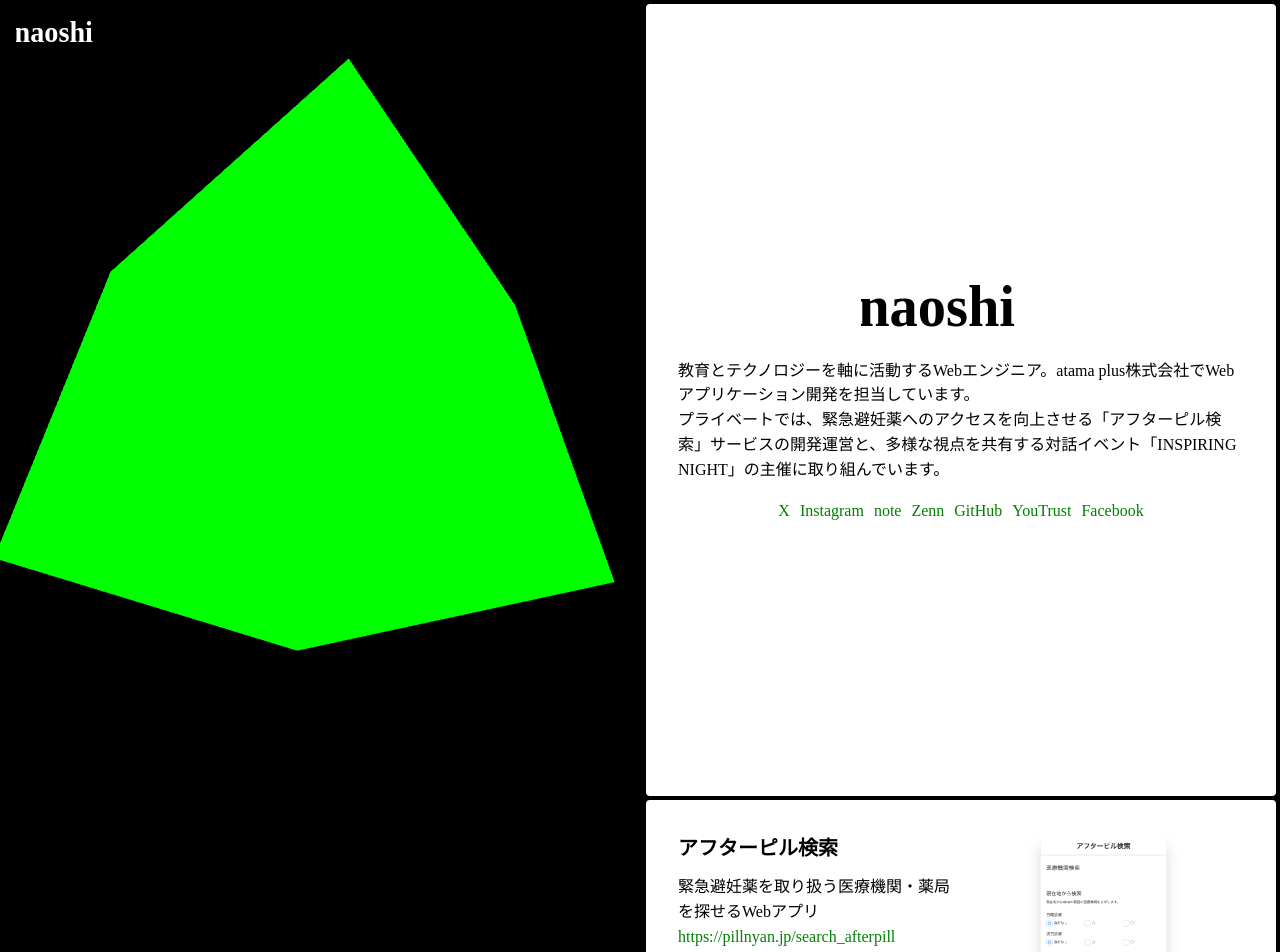
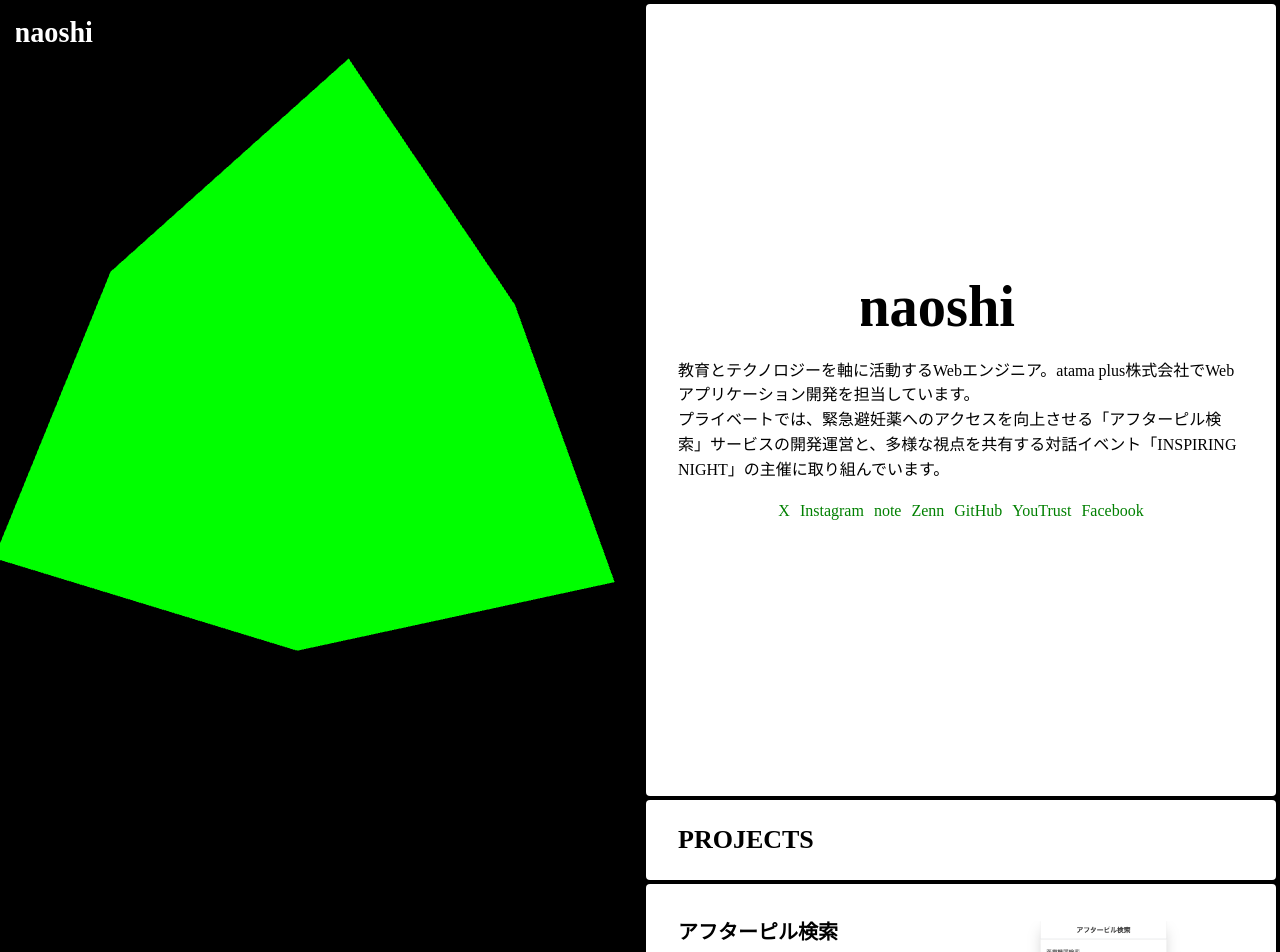
Before and after one commit to tanimuranaomichi/naoshi-site, a Next.js app: page / in a window 1280 px wide. Shown: the top 952 px of the page. Built offline with nearby package versions, Linux system fonts and the light colour scheme.

Commit message:
home画面にPROJECTSセクションを追加

```diff
--- a/src/app/page.tsx
+++ b/src/app/page.tsx
@@ -1,6 +1,6 @@
 "use client";
 
-import { Text, Stack, Card, Anchor, Flex } from "@mantine/core";
+import { Text, Stack, Card, Anchor, Flex, Center, Title } from "@mantine/core";
 import NextImage from "next/image";
 import { CONTENTS, SNS_LINKS } from "./constants";
 import { ContentCard } from "@/components/content-card";
@@ -31,6 +31,9 @@ export default function Home() {
           <_SNSLinks />
         </Stack>
       </Card>
+      <Card h="80" style={{ justifyContent: "center" }} p="xl">
+        <Title order={2}>PROJECTS</Title>
+      </Card>
       {CONTENTS.map((content) => (
         <ContentCard key={content.title} {...content} />
       ))}
```
